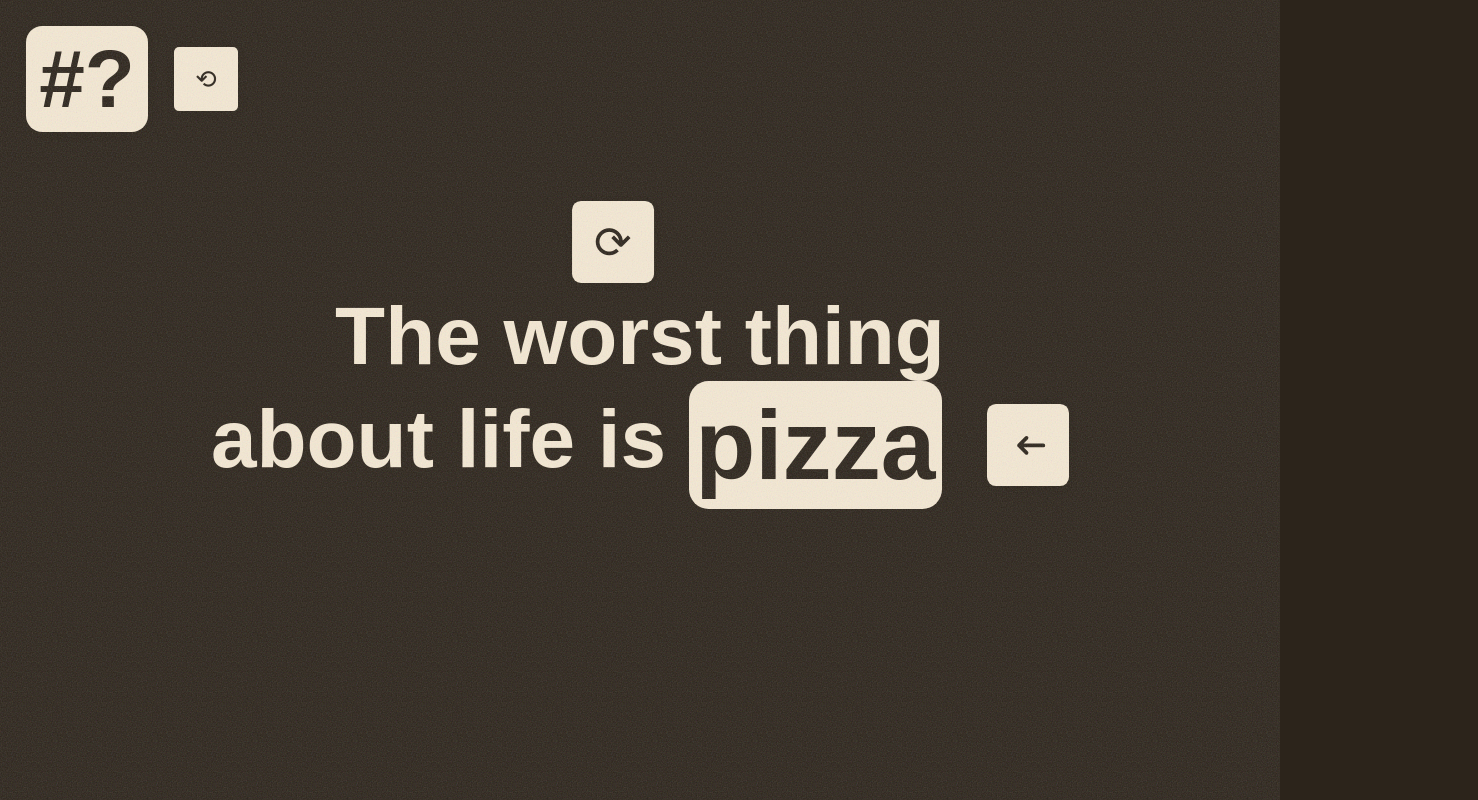
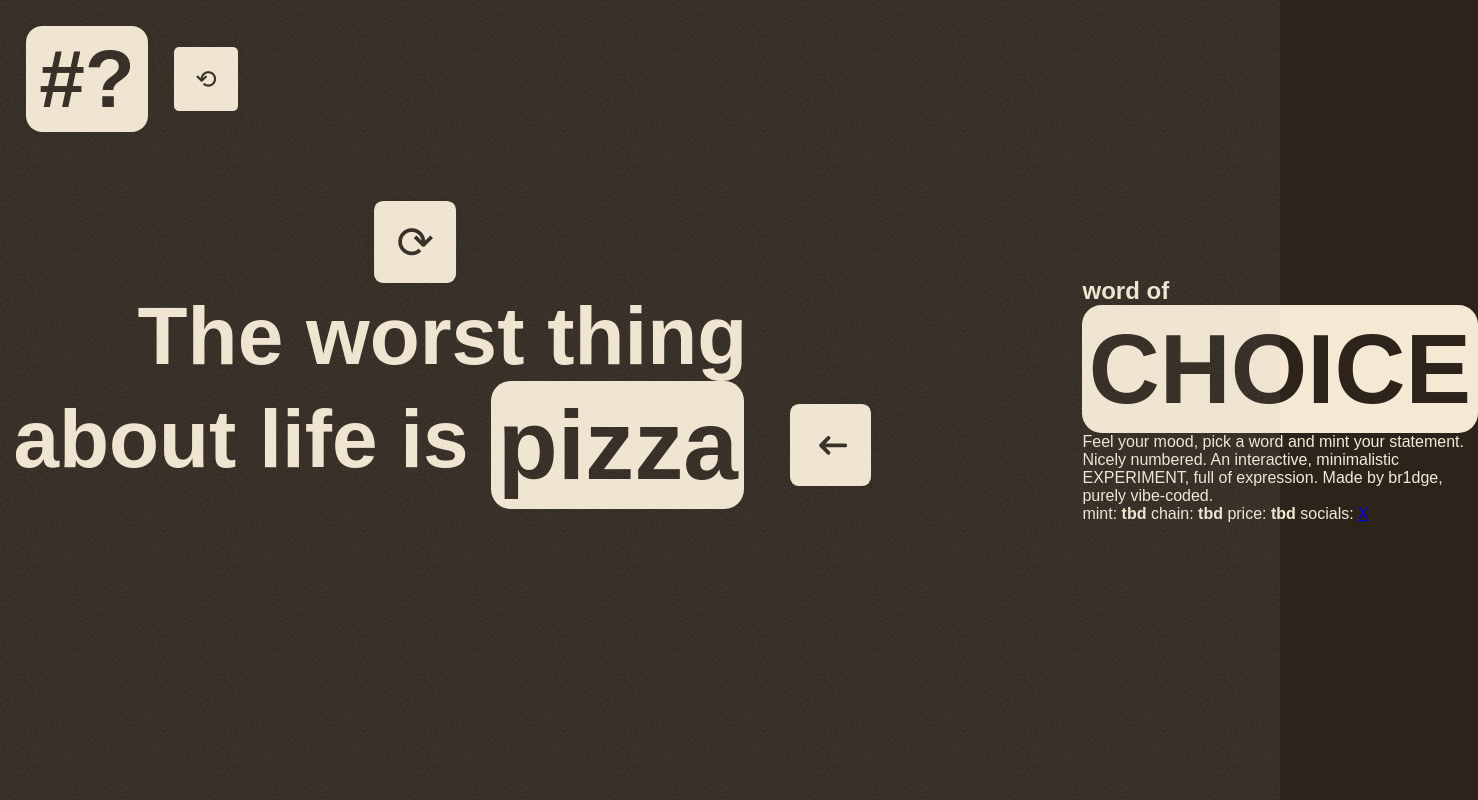
Before and after one commit to br1dge-dev/wordofchoice, a plain HTML site: page index.html in a window 1280 px wide. Shown: the whole page, 1478 px wide, since content can reach past the window. Drawn offline with Linux system fonts and the light colour scheme; no server answers.

Commit message:
UI updates: Added price detail, updated socials, adjusted highlight styling

```diff
--- a/index.html
+++ b/index.html
@@ -5,7 +5,7 @@
     <meta name="viewport" content="width=device-width, initial-scale=1.0">
     <title>word of CHOICE by br1dge</title>
     <meta name="title" content="word of CHOICE by br1dge">
-    <meta name="description" content="an EXPERIMENT that defintely made a lot of fun.">
+    <meta name="description" content="An interactive, minimalistic EXPERIMENT, full of expression. Made by br1dge, purely vibe-coded.">
     <meta property="og:title" content="word of CHOICE by br1dge">
     <meta property="og:description" content="an EXPERIMENT that defintely made a lot of fun.">
     <meta property="og:image" content="https://br1dge-dev.github.io/wordofchoice/og-image.jpg">
@@ -14,6 +14,7 @@
     <link rel="stylesheet" href="styles.css">
 </head>
 <body>
+    <div class="page-container">
         <div class="counter-bar">
             <span id="counter" class="counter">#1</span>
             <button id="reset-counter" class="reset-counter" aria-label="Reset Counter">⟲</button>
@@ -37,6 +38,17 @@
                 </span>
             </h1>
         </div>
+    </div>
+    <section class="info-section">
+        <h2 class="info-headline">word of <span class="highlight info-highlight">CHOICE</span></h2>
+        <p class="info-text">Feel your mood, pick a word and mint your statement. Nicely numbered. An interactive, minimalistic EXPERIMENT, full of expression. Made by br1dge, purely vibe-coded.</p>
+        <div class="info-details">
+            <span class="mint-detail">mint: <b>tbd</b></span>
+            <span class="cost-detail">chain: <b>tbd</b></span>
+            <span class="price-detail">price: <b>tbd</b></span>
+            <span class="social-detail">socials: <a href="#" aria-label="X">X</a></span>
+        </div>
+    </section>
     <script src="script.js"></script>
 </body>
 </html>
```
Lines whose indentation alone changed are shown as unchanged.
